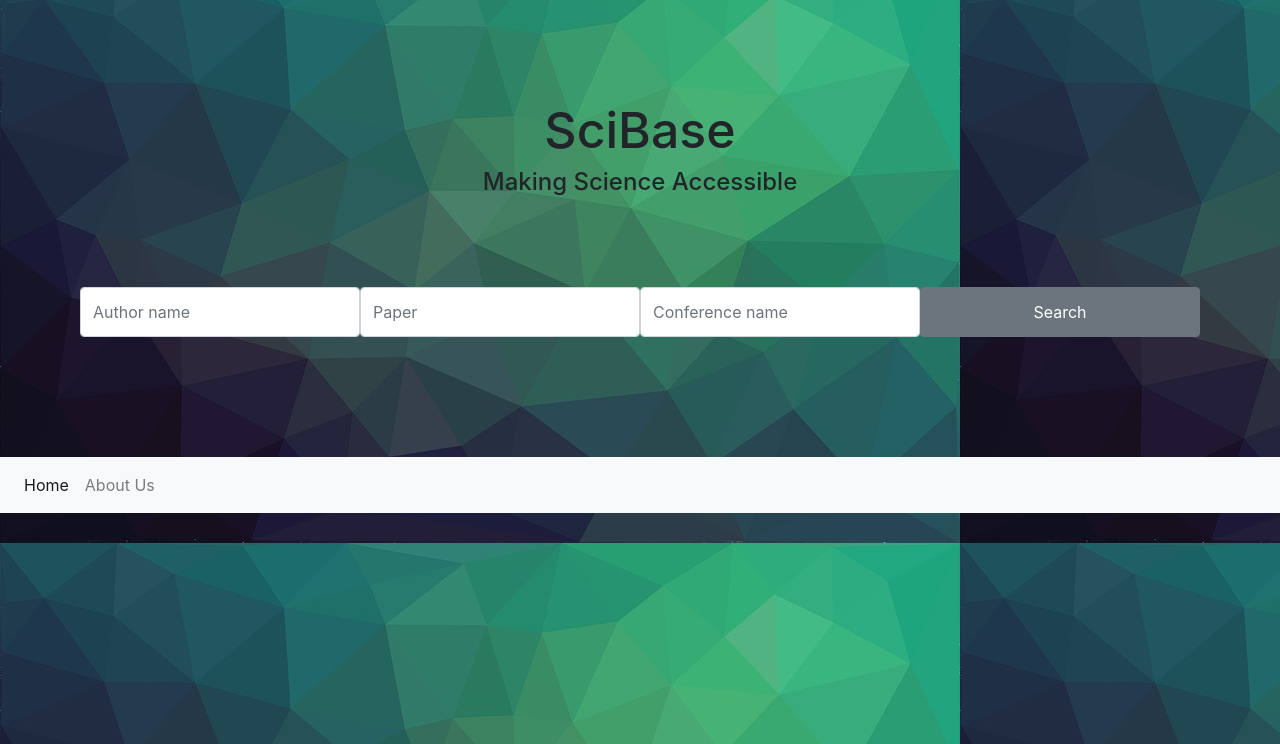
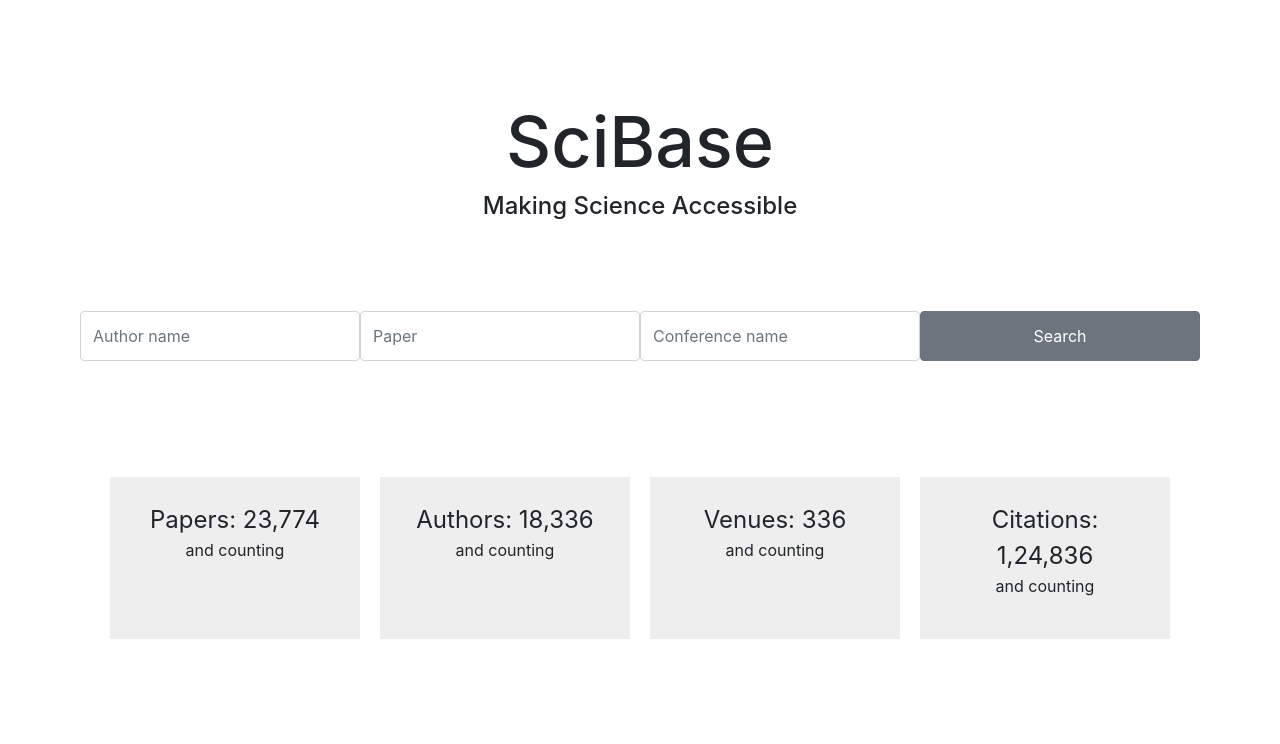
Before and after one commit to sohampachpande/CSEDB, a Flask app: page /home in a window 1280 px wide. Shown: the part 56-800 px from the top of the page. Run offline with Flask 2, Linux system fonts and the light colour scheme; some libraries are stand-ins or nearby versions.

Commit message:
added stats to home

```diff
--- a/flask_server/app/static/main.css
+++ b/flask_server/app/static/main.css
@@ -120,3 +120,15 @@
     background-color: #efefef;
     text-align: center;
   }
+
+.flex-container {
+  display: flex;
+  justify-content: center;
+}
+
+.flex-container > div {
+  margin: 10px;
+  padding: 20px;
+  font-size: 30px;
+  background-color: #eeeeee;
+}
--- a/flask_server/app/templates/footerbar.html
+++ b/flask_server/app/templates/footerbar.html
@@ -1,4 +1,6 @@
-<nav style="margin-top: 40px; " class="navbar navbar-expand-lg navbar-light bg-light">
+<p style="margin-top: 50px"></p>
+
+<!-- <nav style="margin-top: 40px; " class="navbar navbar-expand-lg navbar-light bg-light">
     <button class="navbar-toggler" type="button" data-toggle="collapse" data-target="#navbarTogglerDemo03" aria-controls="navbarTogglerDemo03" aria-expanded="false" aria-label="Toggle navigation">
         <span class="navbar-toggler-icon"></span>
     </button>
@@ -11,10 +13,10 @@
         <li class="nav-item">
             <a class="nav-link" href="/AboutUs">About Us</a>
         </li>
-        </ul>
+        </ul> -->
         <!-- <form class="form-inline my-2 my-lg-0">
         <input class="form-control mr-sm-2" type="search" placeholder="Search" aria-label="Search">
         <button class="btn btn-outline-success my-2 my-sm-0" type="submit">Search</button>
         </form> -->
-    </div>
-</nav>
+    <!-- </div> -->
+<!-- </nav> -->
--- a/flask_server/app/templates/index.html
+++ b/flask_server/app/templates/index.html
@@ -3,14 +3,14 @@
     {% include 'head.html' %}
 
 
-    <body background="/static/back-i.jpg">
+    <body>
         <!-- <h1>Hello, {{ user.username }}!</h1> -->
 
         {% include 'navbar.html' %}
 
     <section>
         <div class="container" style="text-align:center; margin-top:100px;">
-            <h1 style="font-size: 50px">SciBase</h1>
+            <h1 style="font-size: 70px">SciBase</h1>
             <h4> Making Science Accessible</h4>
         </div>
     </section>
@@ -43,6 +43,23 @@
         </div>
     </section>
 
+    <section>
+        <div class="flex-container" style="margin-top: 50px">
+          <div style="width: 250px; text-align: center; font-size: 24px; padding: 25px">Papers: 23,774
+            <br>
+            <p style="font-size: 16px">and counting</p></div>
+          <div style="width: 250px; text-align: center; font-size: 24px; padding: 25px">Authors: 18,336
+            <br>
+            <p style="font-size: 16px">and counting</p></div>
+          <div style="width: 250px; text-align: center; font-size: 24px; padding: 25px">Venues: 336
+            <br>
+            <p style="font-size: 16px">and counting</p></div>
+          <div style="width: 250px; text-align: center; font-size: 24px; padding: 25px">Citations: 1,24,836
+            <br>
+            <p style="font-size: 16px">and counting</p></div>
+          </div>
+    </section>
+
     <br>
     {% include 'footerbar.html' %}
     </body>
```
Also changed, not shown: 1 other file.
